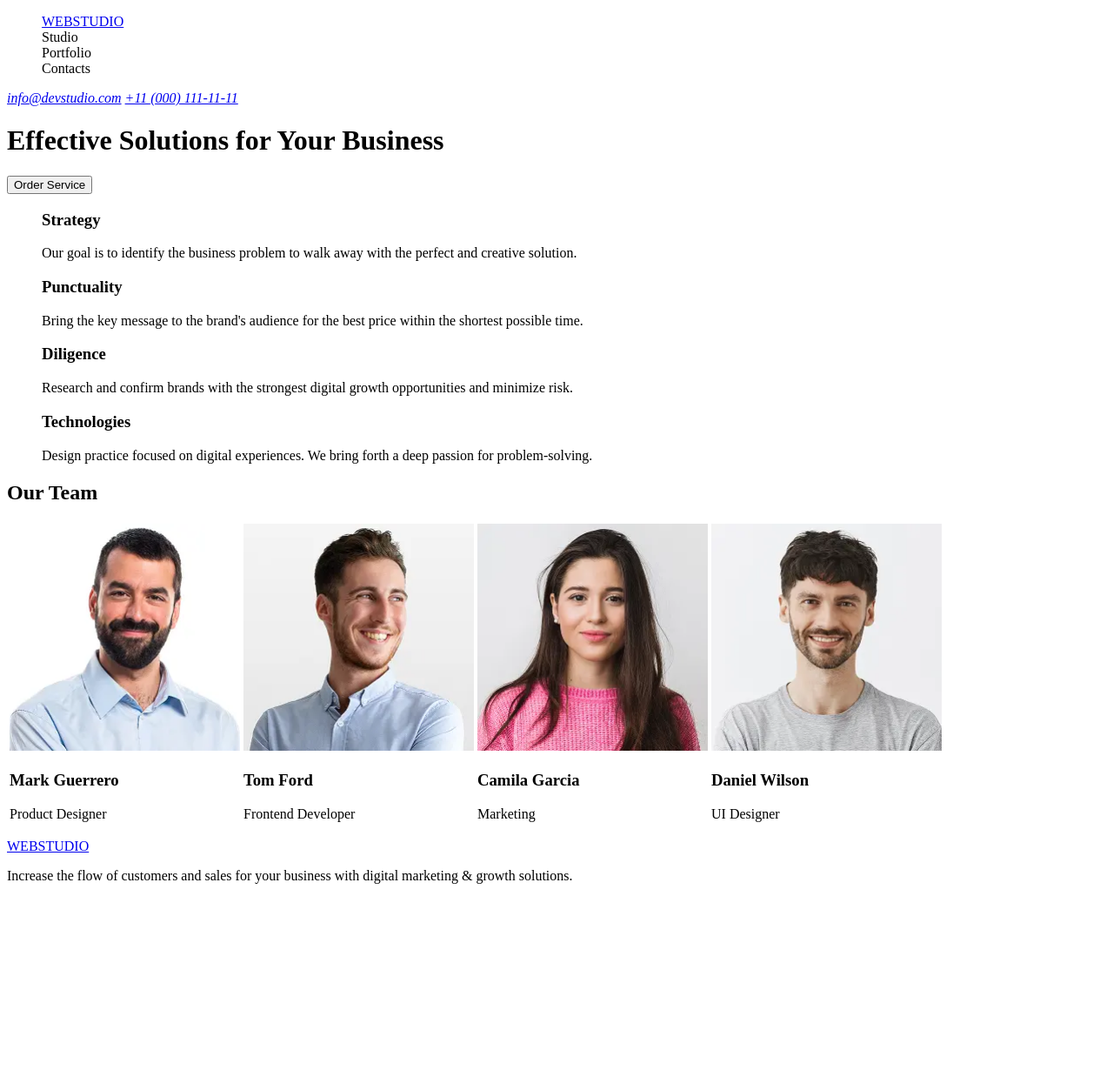
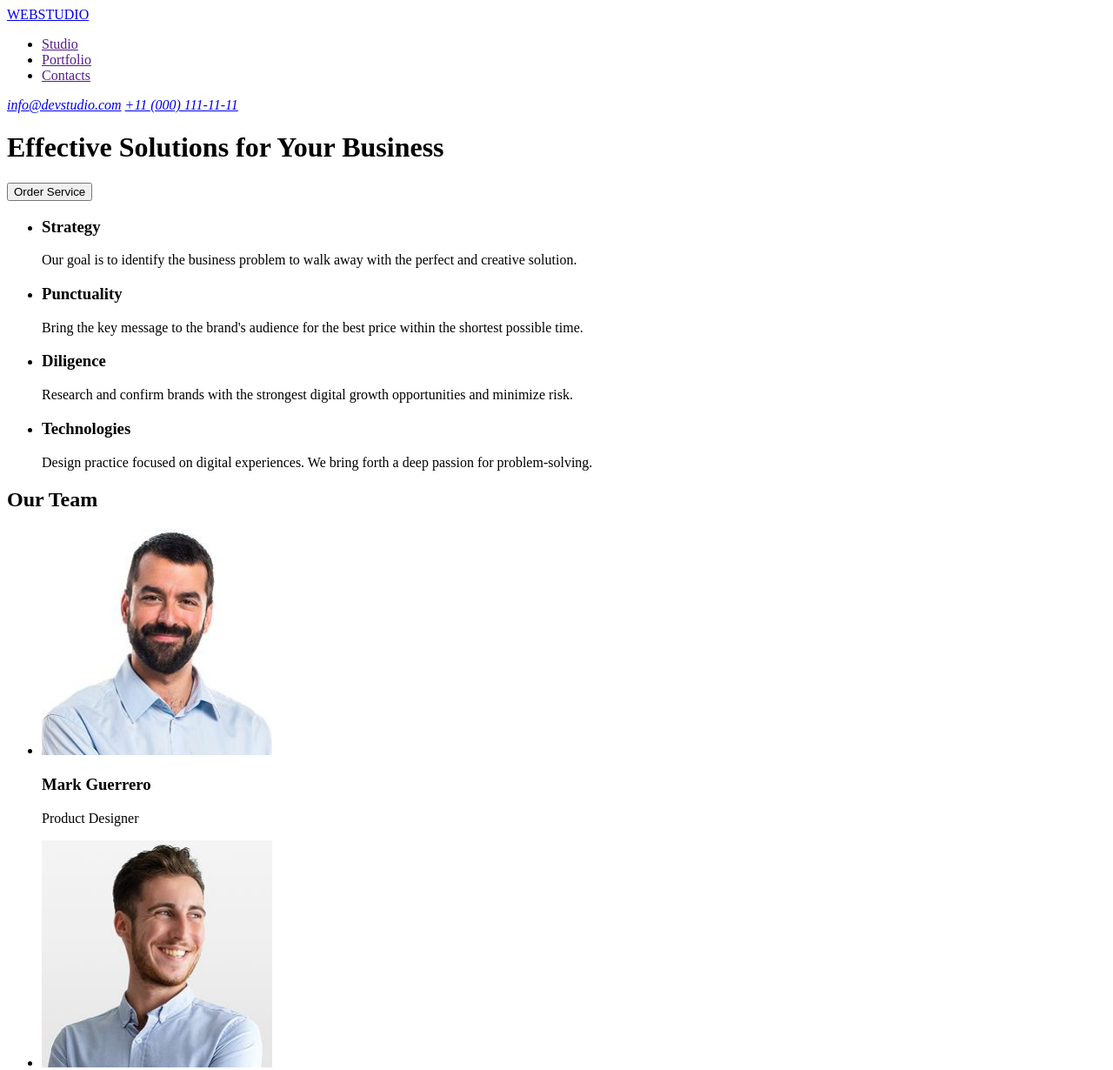
Before and after one commit to soylu1092/goit-markup-hw-01, a plain HTML site: page index.html in a window 1280 px wide. Shown: the top 1230 px of the page at 87% size. Before the commit the page ends 1032 px from the top, so only its background shows below. Drawn offline with Linux system fonts and the light colour scheme.

Commit message:
revıze2

```diff
--- a/index.html
+++ b/index.html
@@ -7,12 +7,18 @@
   </head>
   <body>
     <header>
+      <a href="/">WEBSTUDIO</a>
       <nav>
         <ul>
-          <a href="/">WEBSTUDIO</a>
-        <div>Studio</div>
-        <div>Portfolio</div>
-        <div>Contacts</div>
+          <li>
+            <a href="">Studio</a>
+          </li>
+          <li>
+            <a href="">Portfolio</a>
+          </li>
+          <li>
+            <a href="">Contacts</a>
+          </li>
         </ul>
       </nav>
 
@@ -25,56 +31,68 @@
     <button type="button">Order Service</button>
     <section>
       <ul>
+        <li>
           <h3>Strategy</h3>
           <div>
             Our goal is to identify the business problem to walk away with the
             perfect and creative solution.
           </div>
+        </li>
+        <li>
           <h3>Punctuality</h3>
           <div>
             Bring the key message to the brand's audience for the best price
             within the shortest possible time.
           </div>
+        </li>
+        <li>
           <h3>Diligence</h3>
           <div>
             Research and confirm brands with the strongest digital growth
             opportunities and minimize risk.
           </div>
+        </li>
+        <li>
           <h3>Technologies</h3>
           <div>
-          Design practice focused on digital experiences. We bring forth a deep
-          passion for problem-solving.
+            Design practice focused on digital experiences. We bring forth a
+            deep passion for problem-solving.
           </div>
+        </li>
       </ul>
     </section>
     <section>
       <h2>Our Team</h2>
-      <table>
+
       <ul>
-          <tr>
+        <li>
           <td>
-              <img src="images/mark.webp" alt="Mark Guerrero" width="265" /><br />
+            <img src="images/mark.jpg" alt="Mark Guerrero" width="265" />
             <h3>Mark Guerrero</h3>
             <p>Product Designer</p>
           </td>
+        </li>
+        <li>
           <td>
-              <img src="images/tomford.webp" alt="Tom Ford" width="265" /><br />
+            <img src="images/tomford.jpg" alt="Tom Ford" width="265" />
             <h3>Tom Ford</h3>
             <p>Frontend Developer</p>
           </td>
+        </li>
+        <li>
           <td>
-              <img src="images/camile.webp" alt="Camila Garcia" width="265" /><br />
+            <img src="images/camile.jpg" alt="Camila Garcia" width="265" />
             <h3>Camila Garcia</h3>
             <p>Marketing</p>
           </td>
+        </li>
+        <li>
           <td>
-              <img src="images/daniel.webp" alt="Daniel Wilson" width="265" /><br />
-              <h3>Daniel Wilson</h3>
+            <img src="images/daniel.jpg" alt="Daniel Wilson" width="265" />
             <p>UI Designer</p>
           </td>
-          </tr>
+        </li>
       </ul>
-      </table>
     </section>
     <footer>
       <a href="/">WEBSTUDIO</a>
```
Also changed, not shown: images/camile.jpg (added), images/camile.webp (deleted), images/daniel.jpg (added), images/daniel.webp (deleted), images/mark.jpg (added), images/mark.webp (deleted), images/tomford.jpg (added), images/tomford.webp (deleted). Lines whose indentation alone changed are shown as unchanged.
